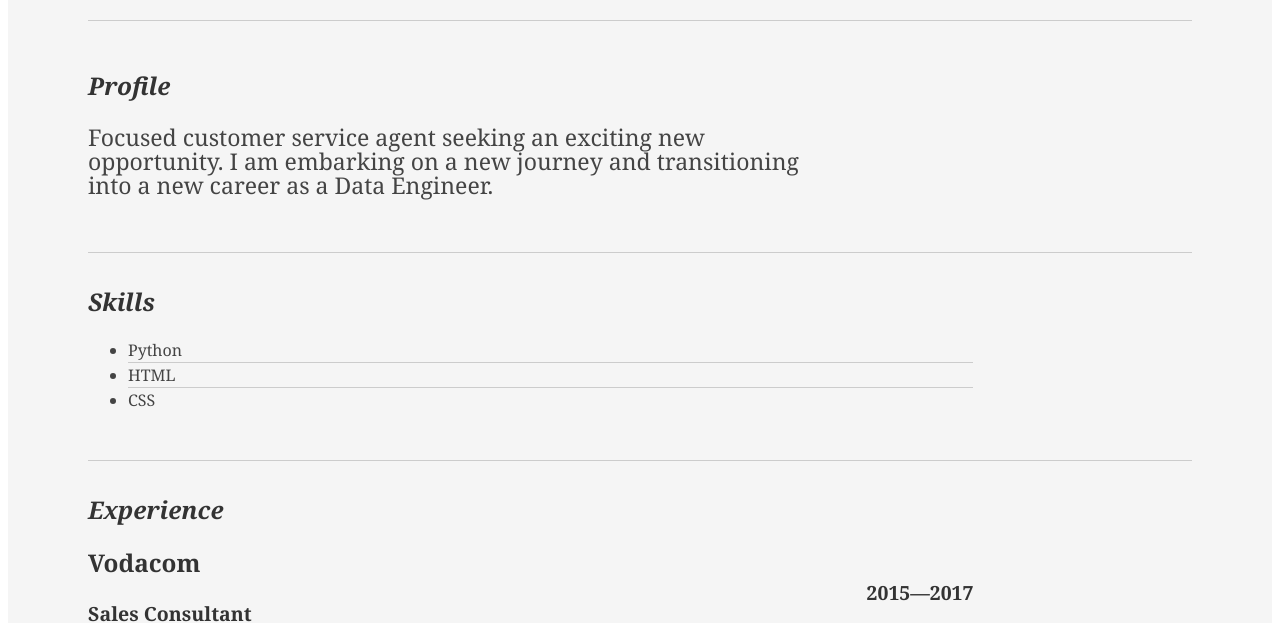
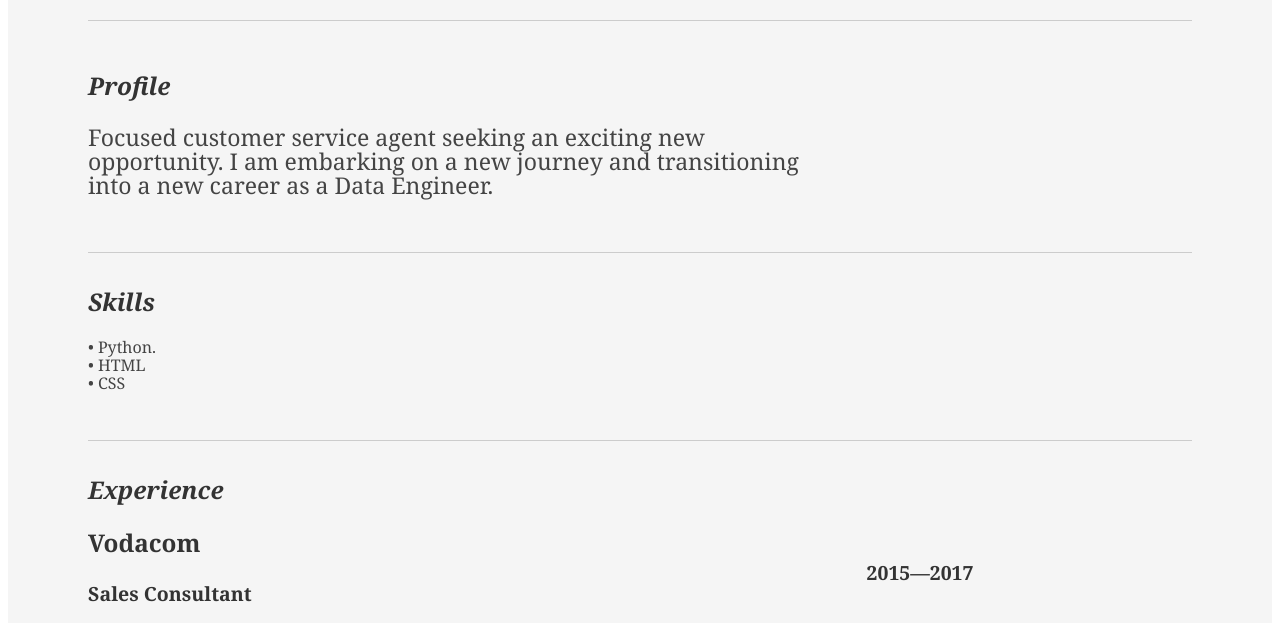
Before and after one commit to KaylinReed/simple-website, a plain HTML site: page index.html in a window 1280 px wide. Shown: the part 464-1087 px from the top of the page. Drawn offline with Linux system fonts and the light colour scheme; a small style sheet from the web is missing.

Commit message:
Layout changes

```diff
--- a/index.html
+++ b/index.html
@@ -66,13 +66,11 @@
 								<h2>Skills</h2>
 							</div>
 							<div class="yui-u">
-								<ul>
-									<li>Python</li>
-									<li>HTML</li>
-									<li class="last">CSS</li>
-								</ul>
-
-
+								<p>
+									• Python.<br>
+									• HTML<br>
+									• CSS
+								</p>
 							</div>
 						</div>
 
```
